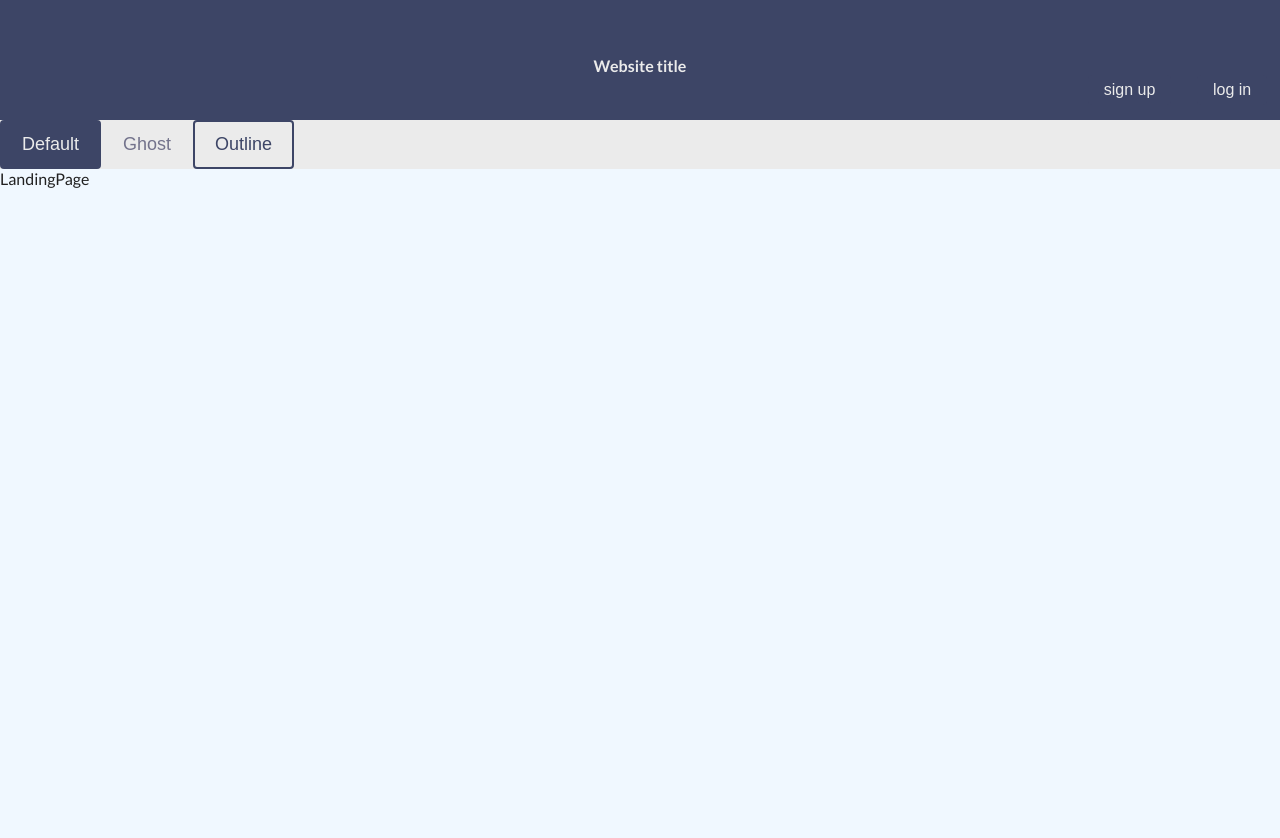
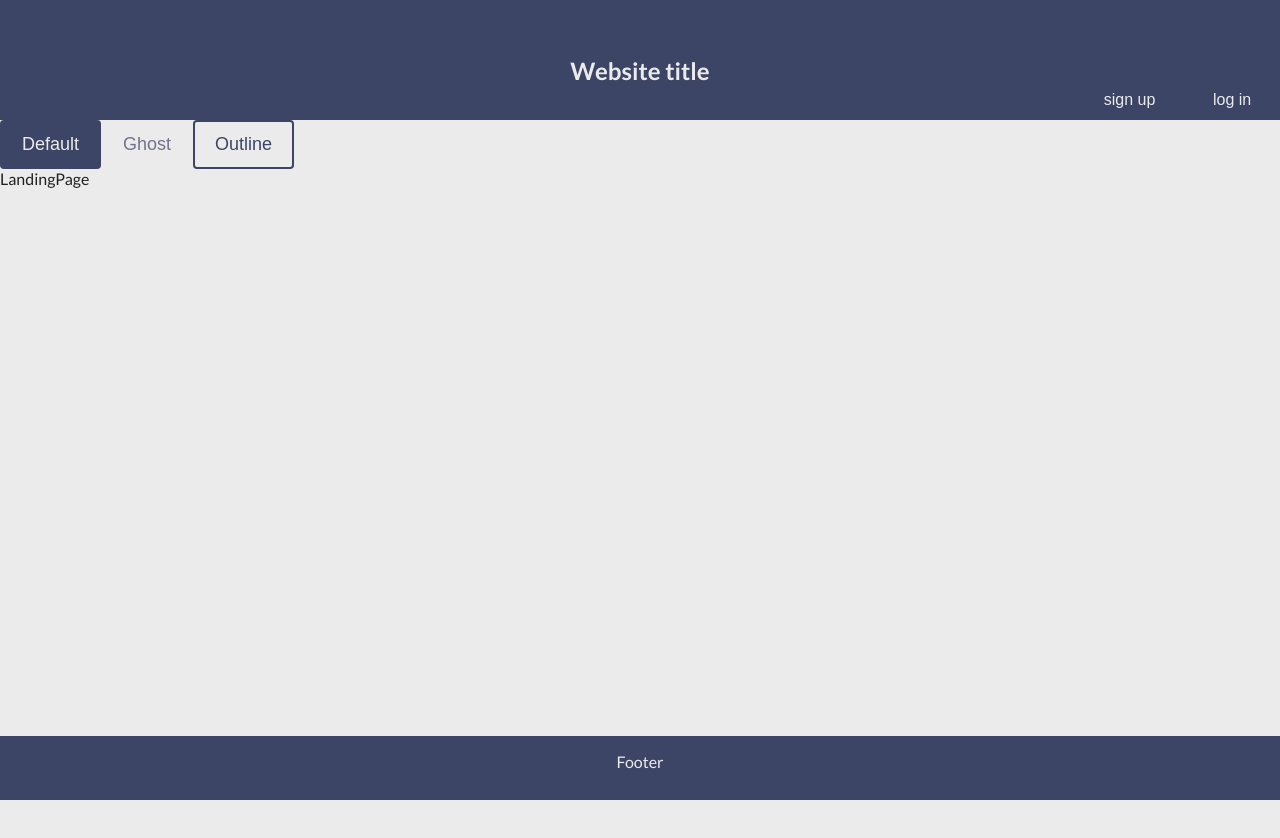
Before and after one commit to FreedomWriter/essentialism-front-end, a React (Create React App) app: page / in a window 1280 px wide. Shown: the top 838 px of the page. After the commit the page ends 800 px from the top, so only its background shows below. Built offline with nearby package versions, Linux system fonts and the light colour scheme; what gotrue-js would draw is missing.

Commit message:
📦 NEW: footer placeholder to verify the page height css is functioning as expected

```diff
--- a/src/App.js
+++ b/src/App.js
@@ -1,14 +1,14 @@
 import { useSelector } from "react-redux";
 import { Switch, Route } from "react-router-dom";
 
-import { LandingPage, HomePage, Navigation } from "v2";
+import { LandingPage, HomePage, Navigation, Footer } from "v2";
 import { GlobalStyles } from "v2/utils";
 
 function App() {
   const { isAuthenticated } = useSelector((state) => state.auth);
 
   return (
-    <>
+    <div>
       <GlobalStyles />
       <Navigation />
       {!isAuthenticated ? (
@@ -22,7 +22,8 @@ function App() {
           </Switch>
         </>
       )}
-    </>
+      <Footer />
+    </div>
   );
 }
 
--- /dev/null
+++ b/src/v2/components/Footer/index.js
@@ -0,0 +1,11 @@
+import React from "react";
+
+import { Container } from "./styled";
+
+const Footer = () => (
+  <Container>
+    <p>Footer</p>
+  </Container>
+);
+
+export default Footer;
--- /dev/null
+++ b/src/v2/components/Footer/styled.js
@@ -0,0 +1,17 @@
+import styled from "styled-components";
+import { COLORS } from "v2/utils";
+
+export const Container = styled.footer`
+  position: fixed;
+  width: 100%;
+  height: 64px;
+  bottom: 0;
+  margin-top: auto;
+  background-color: ${COLORS.primary};
+  color: ${COLORS.white};
+  background-color: ${COLORS.main};
+  color: ${COLORS.white};
+  display: flex;
+  justify-content: center;
+  padding: 16px;
+`;
--- a/src/v2/components/index.js
+++ b/src/v2/components/index.js
@@ -3,4 +3,5 @@ export * from "./AuthComponents";
 export * from "./Modals";
 
 export { default as Navigation } from "./Navigation";
+export { default as Footer } from "./Footer";
 export { default as ModalHandler } from "./ModalHandler";
--- a/src/v2/pages/LandingPage/index.js
+++ b/src/v2/pages/LandingPage/index.js
@@ -8,9 +8,7 @@ export default function LandingPage() {
       <Button>Default</Button>
       <Button variant="ghost">Ghost</Button>
       <Button variant="outline">Outline</Button>
-      <p style={{ backgroundColor: "aliceblue", minHeight: "150vh" }}>
-        LandingPage
-      </p>
+      <p>LandingPage</p>
     </>
   );
 }
--- a/src/v2/utils/GlobalStyles.js
+++ b/src/v2/utils/GlobalStyles.js
@@ -7,7 +7,15 @@ export const GlobalStyles = createGlobalStyle`
   margin: 0;
   padding: 0;
   box-sizing: border-box;
-  font-size: 100%;
+}
+
+html,
+body {
+  height: 100%;
+}
+
+#root {
+  min-height: 100%;
 }
 
 code {
@@ -25,7 +33,6 @@ body {
   margin: 0 auto;
 }
 
-
 .clearfix {
   zoom: 1;
 }
```
